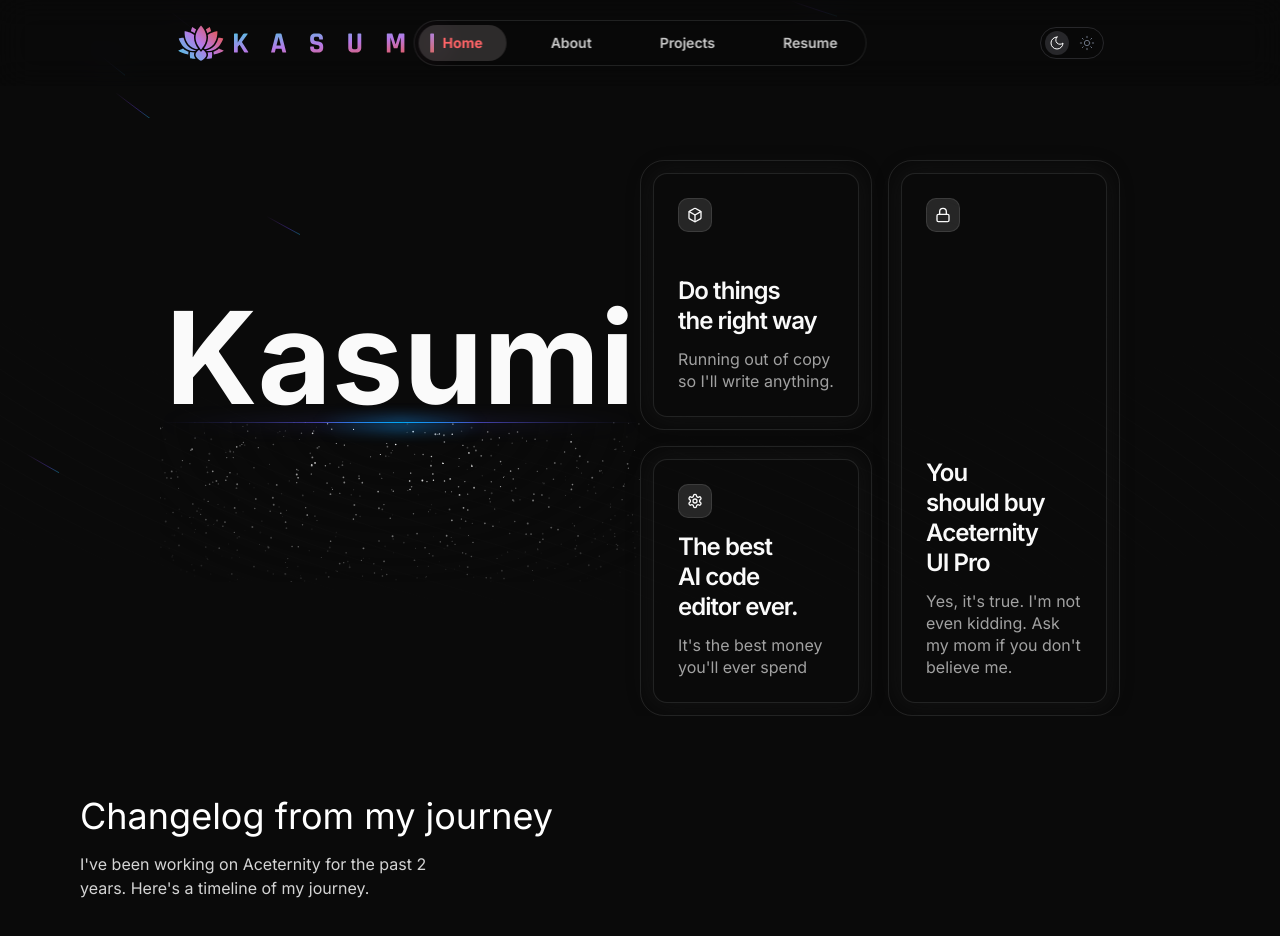
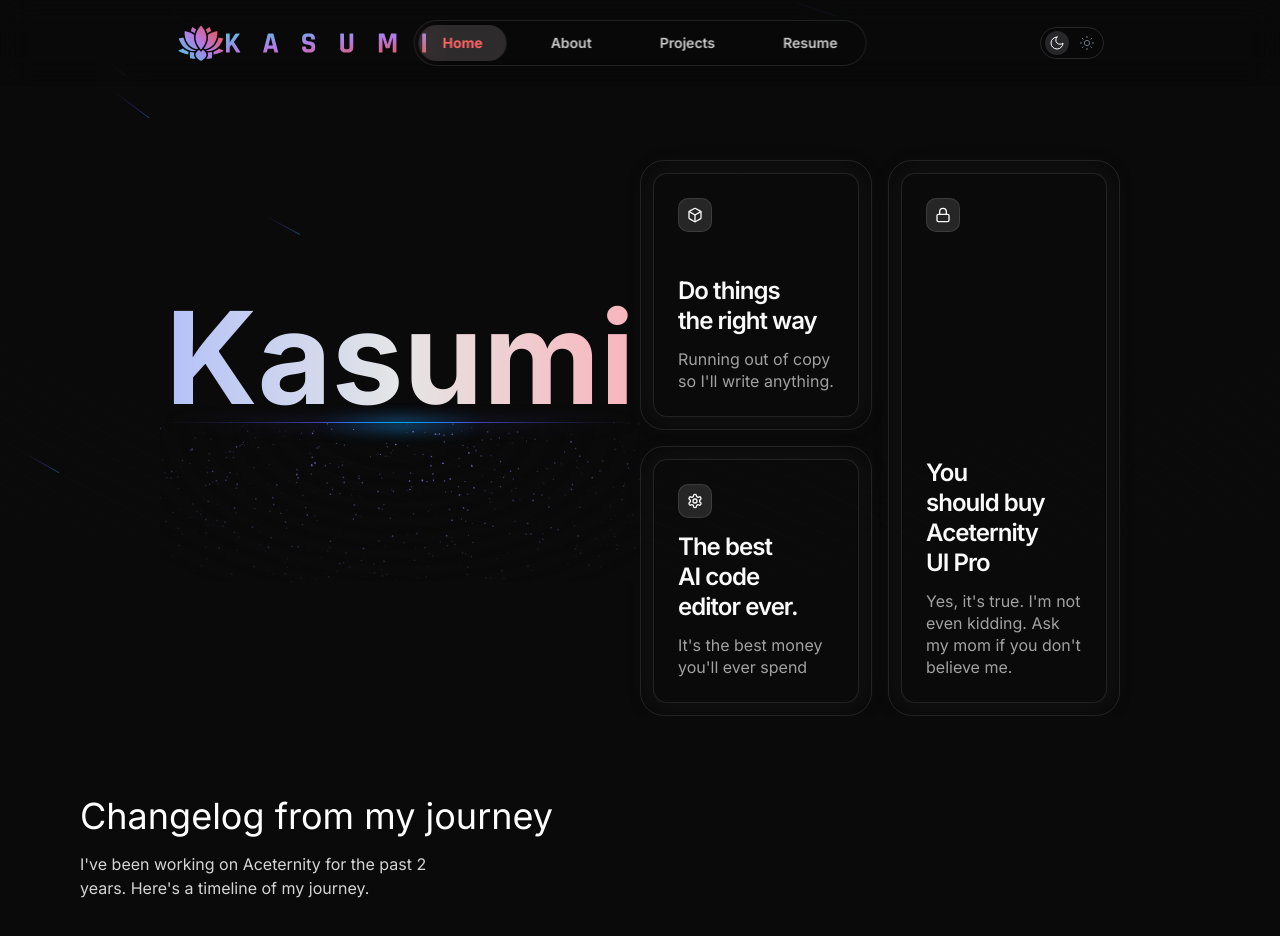
Before and after one commit to 8ricee/kasumi, a Next.js app: page /home in a window 1280 px wide. Shown: the top 936 px of the page. Built offline with nearby package versions, Linux system fonts and the light colour scheme.

Commit message:
Update link

```diff
--- a/src/components/navbar.tsx
+++ b/src/components/navbar.tsx
@@ -4,8 +4,8 @@ import { Home, User, Briefcase, FileText } from 'lucide-react'
 import { NavBar } from '@/components/ui/tubelight-navbar'
 
 const navItems = [
-  { name: 'Home', url: '#', icon: Home },
-  { name: 'About', url: '#', icon: User },
+  { name: 'Home', url: '/home', icon: Home },
+  { name: 'About', url: '/about', icon: User },
   { name: 'Projects', url: '#', icon: Briefcase },
   { name: 'Resume', url: '#', icon: FileText }
 ]
--- a/src/components/preview.tsx
+++ b/src/components/preview.tsx
@@ -1,13 +1,14 @@
 "use client";
 import React from "react";
 import { SparklesCore } from "@/components/ui/sparkles"
+import Link from "next/link";
 
 export function SparklesPreview() {
   return (
     <div className="h-[20rem] w-full flex flex-col items-center justify-center overflow-hidden rounded-md">
-      <h1 className="md:text-7xl text-3xl lg:text-9xl font-bold text-center relative z-20">
+      <Link href="/" className="md:text-7xl text-3xl lg:text-9xl font-bold text-center relative z-20 cursor-pointer bg-clip-text text-transparent bg-gradient-to-r from-indigo-500 via-slate-200 to-rose-500 dark:from-indigo-300 dark:via-white/90 dark:to-rose-300">
         Kasumi
-      </h1>
+
         <div className="w-[40rem] h-40 relative">
           {/* Gradients */}
           <div className="absolute inset-x-20 top-0 bg-gradient-to-r from-transparent via-indigo-500 to-transparent h-[2px] w-3/4 blur-sm" />
@@ -22,12 +23,13 @@ export function SparklesPreview() {
             maxSize={1}
             particleDensity={1200}
             className="w-full h-full"
-          particleColor="#FFFFFF"
+            particleColor="#7A73D1"
           />
 
           {/* Radial Gradient to prevent sharp edges */}
           <div className="absolute inset-0 w-full h-full bg-background [mask-image:radial-gradient(350px_200px_at_top,transparent_20%,white)]"></div>
         </div>
+      </Link>
     </div>
   );
 }
--- a/src/components/ui/shape-landing-hero.tsx
+++ b/src/components/ui/shape-landing-hero.tsx
@@ -164,18 +164,6 @@ function HeroGeometric({
 
             <div className="relative z-10 container mx-auto px-4 md:px-6">
                 <div className="max-w-3xl mx-auto text-center">
-                    {/* <motion.div
-                        custom={0}
-                        variants={fadeUpVariants}
-                        initial="hidden"
-                        animate="visible"
-                        className="inline-flex items-center gap-2 px-3 py-1 rounded-full bg-black/[0.03] dark:bg-white/[0.03] border border-black/[0.08] dark:border-white/[0.08] mb-8 md:mb-12"
-                    >
-                        <Image src={icon} alt="Kasumi Logo" width={24} height={24} className="rounded-full" />
-                        <Link href="/home" className="text-sm text-black/60 dark:text-white/60 tracking-wide">
-                            {badge}
-                        </Link>
-                    </motion.div> */}
                     <Dialog>
                         <DialogTrigger asChild>
                             <motion.div
@@ -311,7 +299,7 @@ function HeroGeometric({
                             </Button>
                             <Button size="lg">
                                 <Link href="/home" className="flex items-center gap-4">
-                                    Sign up here <MoveRight className="w-4 h-4" />
+                                    About Center <MoveRight className="w-4 h-4" />
                                 </Link>
                             </Button>
                         </div>
--- a/src/components/ui/tubelight-navbar.tsx
+++ b/src/components/ui/tubelight-navbar.tsx
@@ -41,6 +41,7 @@ export function NavBar({ items, className }: NavBarProps) {
     >
       <div className="flex p-4 md:px-10 lg:p-0 lg:px-4 xl:px-44 justify-between items-center lg:bg-background/5 lg:backdrop-blur-lg backdrop-blur-none bg-none">
         <div className="flex items-center gap-2 ">
+          <Link href="/">
             <Image
               src={"/favicon/dark.svg"}
               alt="Logo"
@@ -55,6 +56,7 @@ export function NavBar({ items, className }: NavBarProps) {
               width={isMobile ? 25 : 200}
               height={isMobile ? 25 : 50}
             />
+          </Link>
         </div>
 
         <div className="sm:absolute sm:left-1/2 sm:-translate-x-1/2 flex justify-center items-center gap-5 bg-background/5 border border-border backdrop-blur-lg p-1 rounded-full shadow-lg">
```
Lines whose indentation alone changed are shown as unchanged.
